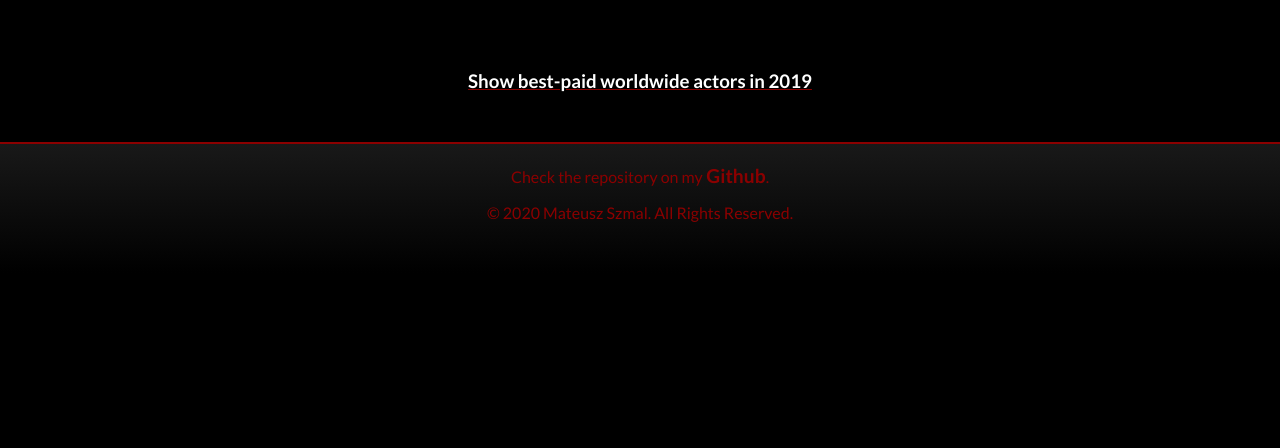
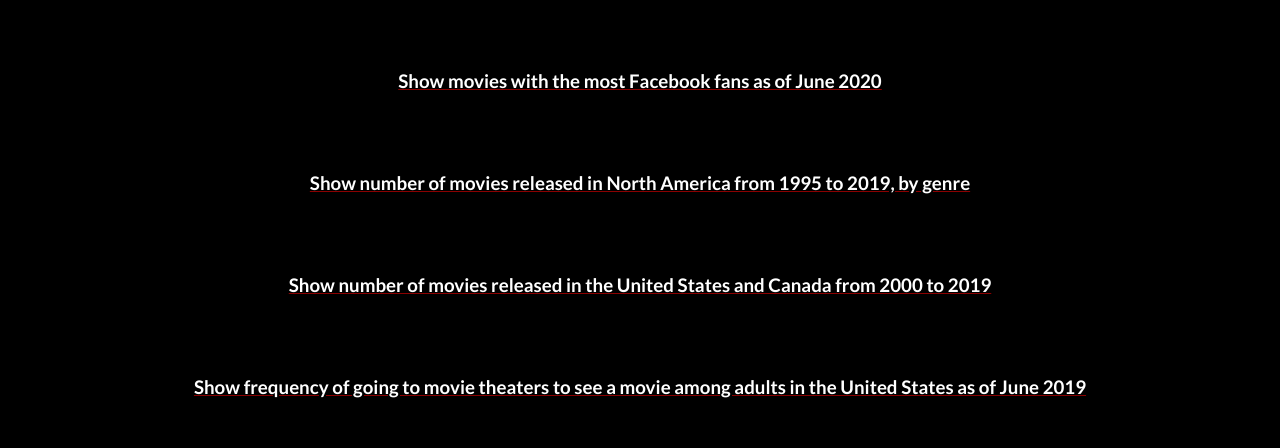
Before and after one commit to MattSzm/MovieApp, a React (Create React App) app: page / in a window 1280 px wide. Shown: the part 610-1058 px from the top of the page. Before the commit the page ends 883 px from the top, so only its background shows below. Built offline with nearby package versions, Linux system fonts and the light colour scheme; no server answers.

Commit message:
added more charts

```diff
--- a/src/containers/Chart/ChartSet.js
+++ b/src/containers/Chart/ChartSet.js
@@ -6,15 +6,13 @@
 import Spinner from "../../components/UI/Spinner/Spinner";
 
 class ChartSet extends Component{
-
+    componentDidMount() {
+        this.props.fetchChartData(0);
+    }
 
     render() {
-        let bestPaidActorsChart = (<h3
-            className={classes.active}
-            onClick={this.props.fetchChartData.bind(this, 0)}>
-            Show best-paid worldwide actors in 2019
-        </h3>);
-        if (this.props.loading){
+        let bestPaidActorsChart = null;
+        if (this.props.loading && this.props.loadingItemId === 0){
             bestPaidActorsChart = <Spinner />;
         }
         if (this.props.charts['0'] ){
@@ -24,14 +22,98 @@
                         Best-paid worldwide actors in 2019
                     </h3>
                     <p><i>(in million U.S. dollars)</i></p>
-                    <SingleChart chartData={this.props.charts['0']}/>
+                    <SingleChart chartData={this.props.charts['0']}
+                                 offset={0}/>
                 </div>);
         }
 
+        let moviesWithTheMostFacebookFans = (<h3
+            className={classes.active}
+            onClick={this.props.fetchChartData.bind(this, 1)}>
+            Show movies with the most Facebook fans as of June 2020
+        </h3>);
+        if (this.props.loading && this.props.loadingItemId === 1){
+            moviesWithTheMostFacebookFans = <Spinner />;
+        }
+        if (this.props.charts['1'] ){
+            moviesWithTheMostFacebookFans = (
+                <div>
+                    <h3 className={classes.disabled}>
+                        Movies with the most Facebook fans as of June 2020
+                    </h3>
+                    <p><i>(in millions)</i></p>
+                    <SingleChart chartData={this.props.charts['1']}
+                                 offset={0}/>
+                </div>);
+        }
+
+        let numberOfMoviesReleased = (<h3
+            className={classes.active}
+            onClick={this.props.fetchChartData.bind(this, 2)}>
+            Show number of movies released in North America from 1995 to 2019, by genre
+        </h3>);
+        if (this.props.loading && this.props.loadingItemId === 2){
+            numberOfMoviesReleased = <Spinner />;
+        }
+        if (this.props.charts['2'] ){
+            numberOfMoviesReleased = (
+                <div>
+                    <h3 className={classes.disabled}>
+                        Movies with the most Facebook fans as of June 2020
+                    </h3>
+                    <SingleChart chartData={this.props.charts['2']}
+                                 offset={0}/>
+                </div>);
+        }
+
+        let numberOfMoviesReleasedYears = (<h3
+            className={classes.active}
+            onClick={this.props.fetchChartData.bind(this, 3)}>
+            Show number of movies released in the United States and Canada from 2000 to 2019
+        </h3>);
+        if (this.props.loading && this.props.loadingItemId === 3){
+            numberOfMoviesReleasedYears = <Spinner />;
+        }
+        if (this.props.charts['3'] ){
+            numberOfMoviesReleasedYears = (
+                <div>
+                    <h3 className={classes.disabled}>
+                        Number of movies released in the United States and Canada from 2000 to 2019
+                    </h3>
+                    <SingleChart chartData={this.props.charts['3']}
+                                    offset={0}/>
+                </div>);
+        }
+
+        let frequencyOfGoingToMovieTheaters= (<h3
+            className={classes.active}
+            onClick={this.props.fetchChartData.bind(this, 4)}>
+            Show frequency of going to movie theaters to see a movie among adults in the
+            United States as of June 2019
+        </h3>);
+        if (this.props.loading && this.props.loadingItemId === 4){
+            frequencyOfGoingToMovieTheaters = <Spinner />;
+        }
+        if (this.props.charts['4'] ){
+            frequencyOfGoingToMovieTheaters = (
+                <div>
+                    <h3 className={classes.disabled}>
+                        Frequency of going to movie theaters to see a movie among adults in the
+                        United States as of June 2019
+                    </h3>
+                    <p><i>(in percentage)</i></p>
+                    <SingleChart chartData={this.props.charts['4']}
+                                    offset={30}/>
+                </div>);
+        }
 
         return (
             <div className={classes.ChartSet}>
                 {bestPaidActorsChart}
+                {moviesWithTheMostFacebookFans}
+                {numberOfMoviesReleased}
+                {numberOfMoviesReleasedYears}
+                {frequencyOfGoingToMovieTheaters}
             </div>
         );
     }
@@ -40,7 +122,8 @@
 const mapStateToProps = state => {
     return {
         charts: state.charts.Charts,
-        loading: state.charts.loading
+        loading: state.charts.loading,
+        loadingItemId: state.charts.lastFetchId
     }
 }
 
--- a/src/containers/Chart/ChartSet.module.css
+++ b/src/containers/Chart/ChartSet.module.css
@@ -4,18 +4,20 @@
 
 .ChartSet h3{
     width: auto;
-    text-decoration: underline;
+    text-decoration: underline ;
     text-decoration-color: darkred;
-    animation: ownOpacity 1s ease-in forwards;
+    animation: ownOpacity 1.2s ease-in forwards;
 }
 .ChartSet p{
-    animation: ownOpacity 1s ease-in forwards;
+    animation: ownOpacity 1.2s ease-in forwards;
 }
 
 .active{
     cursor: pointer;
+   margin: 80px 0;
 }
 .disabled{
+    margin-top: 50px;
     cursor: auto;
 }
 
--- a/src/containers/Chart/SingleChart/SingleChart.js
+++ b/src/containers/Chart/SingleChart/SingleChart.js
@@ -9,7 +9,7 @@
 
 
 
-const view = [1000, 450] // [width, height]
+const view = [1000, 350] // [width, height]
 const trbl = [30, 2, 30, 2] // [top, right, bottom, left] margins
 
 const dims = [
@@ -84,9 +84,10 @@
                                     <g key={key} transform={`translate(${x},0)`}>
                                         <text
                                             x={0}
-                                            y={this.y(data.frequency)+20}
+                                            y={(this.y(data.frequency)<270) ?
+                                                this.y(data.frequency)+22 : this.y(data.frequency)-10}
                                             // dx="-.35em"
-                                            dx={(width-data.frequency.toString().length*13)/2}
+                                            dx={(width-data.frequency.toString().length*11)/2}
                                             fill="#dadada"
                                         >{data.frequency}</text>
                                         <rect
@@ -103,7 +104,9 @@
                                             x={0}
                                             y={dims[1] + 15}
                                             // dx="-.35em"
-                                            dx={(width-data.name.length*8)/2}
+                                            dx={width-data.name.length ?
+                                                (width-data.name.length*8)/2 + this.props.offset :
+                                                (width-data.name.toString().length*8)/2 + this.props.offset}
                                             fill="#dadada"
                                         >{data.name}</text>
                                     </g>
--- a/src/containers/Chart/SingleChart/SingleChart.module.css
+++ b/src/containers/Chart/SingleChart/SingleChart.module.css
@@ -1,6 +1,6 @@
 .ChartMainDiv {
     width: 90%;
-    margin: auto
+    margin: auto;
 }
 
 @media (min-width: 1500px) {
--- a/src/store/actions/charts.js
+++ b/src/store/actions/charts.js
@@ -3,9 +3,10 @@
 
 
 
-const fetchDataStart = () => {
+const fetchDataStart = (Id) => {
     return {
-        type: actionTypes.FETCH_CHART_START
+        type: actionTypes.FETCH_CHART_START,
+        lastFetchId: Id
     };
 };
 
@@ -14,7 +15,7 @@
     object[Id] = data;
     return {
         type: actionTypes.FETCH_CHART_SUCCESS,
-        fetchedObject: object,
+        fetchedObject: object
     };
 };
 
@@ -27,7 +28,7 @@
 
 export const fetchData = (Id) => {
     return (dispatch) => {
-        dispatch(fetchDataStart());
+        dispatch(fetchDataStart(Id));
         axios.get('/charts/' + Id + '.json')
             .then(response => {
                 dispatch(fetchDataSuccess(response.data, Id))})
--- a/src/store/reducers/charts.js
+++ b/src/store/reducers/charts.js
@@ -3,14 +3,16 @@
 const initialState = {
     Charts: {},
     loading: false,
-    error: null
+    error: null,
+    lastFetchId: null
 }
 
 const reducer = (state=initialState, action) => {
     switch (action.type){
         case actionTypes.FETCH_CHART_START:
             return {...state,
-                    loading: true};
+                    loading: true,
+                    lastFetchId: action.lastFetchId};
         case actionTypes.FETCH_CHART_SUCCESS:
             return {...state,
                     Charts: Object.assign({},
```
